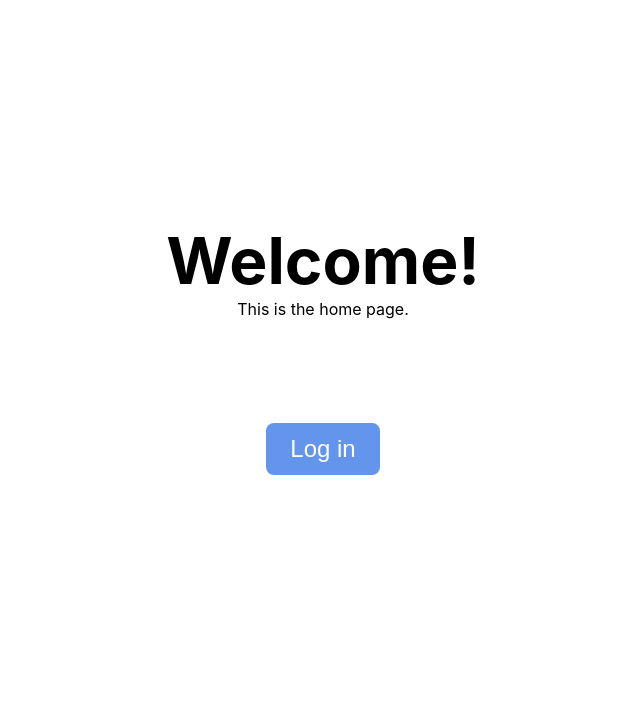
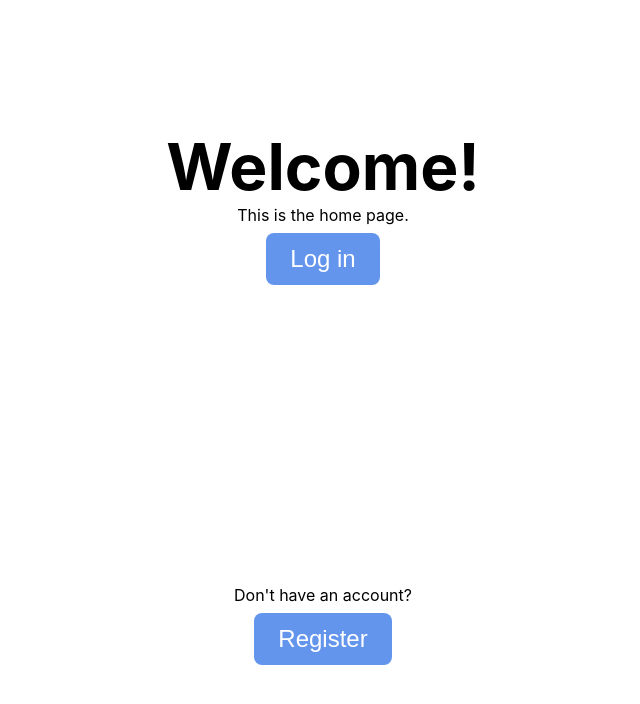
Before and after one commit to steffensmartinsen/dashboard, a React (Create React App) app in the folder frontend/: page / in a window 1280 px wide. Shown: the top 704 px of the page, without its empty margins (317-957 px from the left). Built offline with nearby package versions, Linux system fonts and the light colour scheme.

Commit message:
added register button and route

```diff
--- a/frontend/src/App.css
+++ b/frontend/src/App.css
@@ -37,14 +37,14 @@
     display: flex;
     flex-direction: column;
     align-items: center;
-    justify-content: center;
+    justify-content: start;
     height: 260px;
 }
 
 .inputContainer {
     display: flex;
     flex-direction: column;
-    align-items: flex-start;
+    align-items: center;
     justify-content: center;
 }
 
@@ -61,3 +61,11 @@
     border: 1px solid grey;
     padding-left: 8px;
 }
+
+.registerContainer {
+    margin-top: 100px;
+    display: flex;
+    flex-direction: column;
+    align-items: center;
+    justify-content: center;
+}
--- a/frontend/src/home.js
+++ b/frontend/src/home.js
@@ -28,6 +28,17 @@ const Home = (props) => {
                     value={loggedIn ? 'Log out' : 'Log in'}
                 />
             </div>
+            {!loggedIn && (
+                <div className='registerContainer'>
+                    <div className='registerText'>Don't have an account?</div>
+                    <input
+                        className={'registerButton'}
+                        type="button"
+                        onClick={() => navigate('/register')}
+                        value={'Register'}
+                    />
+                </div>
+            )}
         </div>
     )
 }
```
